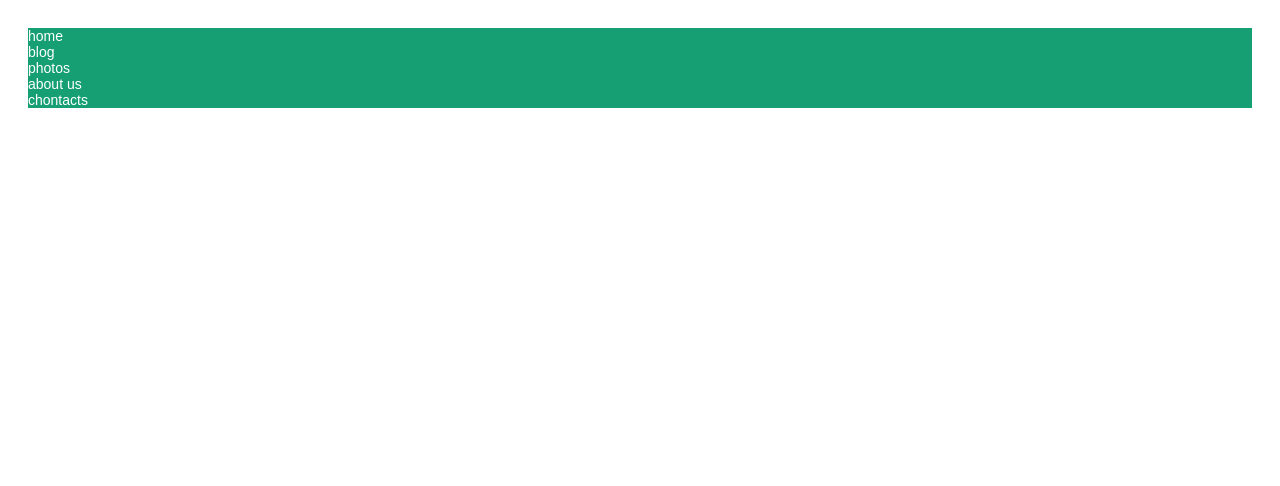
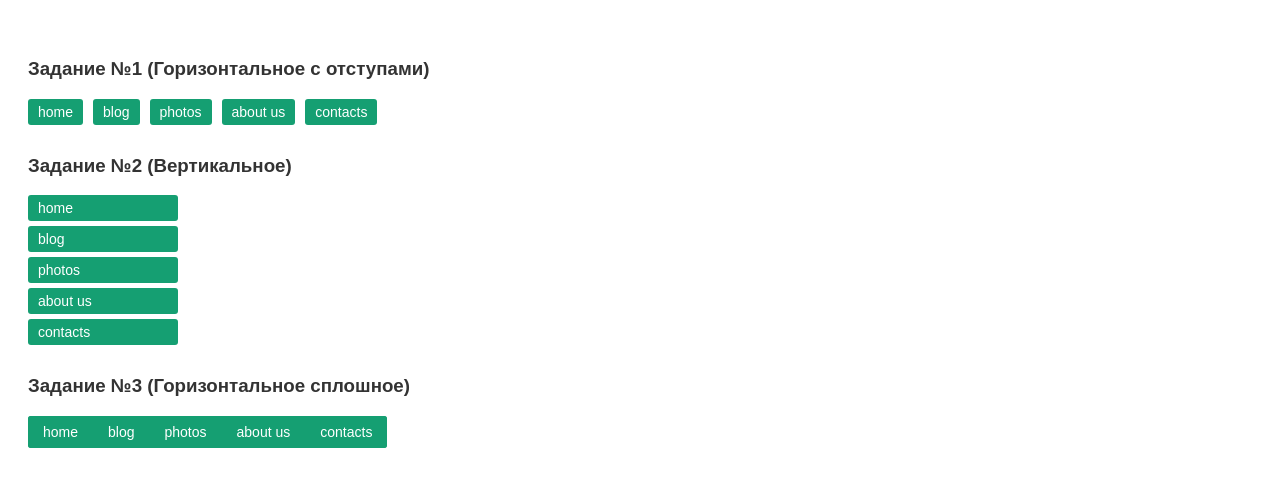
Before and after one commit to AlsuMag166/Maket1, a plain HTML site: page index.html in a window 1280 px wide. Drawn offline with Linux system fonts and the light colour scheme.

Commit message:
сапр

```diff
--- a/index.html
+++ b/index.html
@@ -2,16 +2,37 @@
 <html lang="ru">
 <head>
     <meta charset="UTF-8">
-    <title>Меню</title>
+    <title>Все меню в одном файле</title>
     <link rel="stylesheet" href="style.css">
 </head>
 <body>
-    <ul class="menu">
+
+    <h3>Задание №1 (Горизонтальное с отступами)</h3>
+    <ul class="menu menu-1">
         <li><a href="#">home</a></li>
         <li><a href="#">blog</a></li>
         <li><a href="#">photos</a></li>
         <li><a href="#">about us</a></li>
-        <li><a href="#">chontacts</a></li>
+        <li><a href="#">contacts</a></li>
     </ul>
+
+    <h3>Задание №2 (Вертикальное)</h3>
+    <ul class="menu menu-2">
+        <li><a href="#">home</a></li>
+        <li><a href="#">blog</a></li>
+        <li><a href="#">photos</a></li>
+        <li><a href="#">about us</a></li>
+        <li><a href="#">contacts</a></li>
+    </ul>
+
+    <h3>Задание №3 (Горизонтальное сплошное)</h3>
+    <ul class="menu menu-3">
+        <li><a href="#">home</a></li>
+        <li><a href="#">blog</a></li>
+        <li><a href="#">photos</a></li>
+        <li><a href="#">about us</a></li>
+        <li><a href="#">contacts</a></li>
+    </ul>
+
 </body>
 </html>
```
